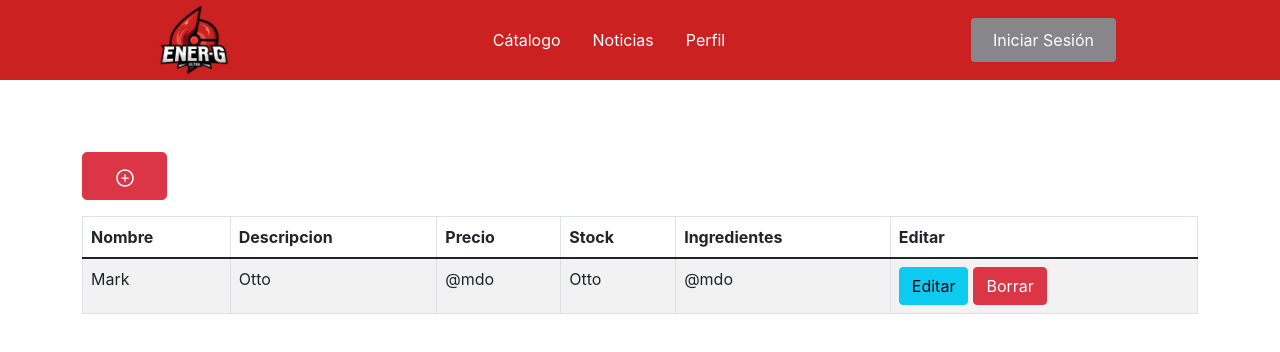
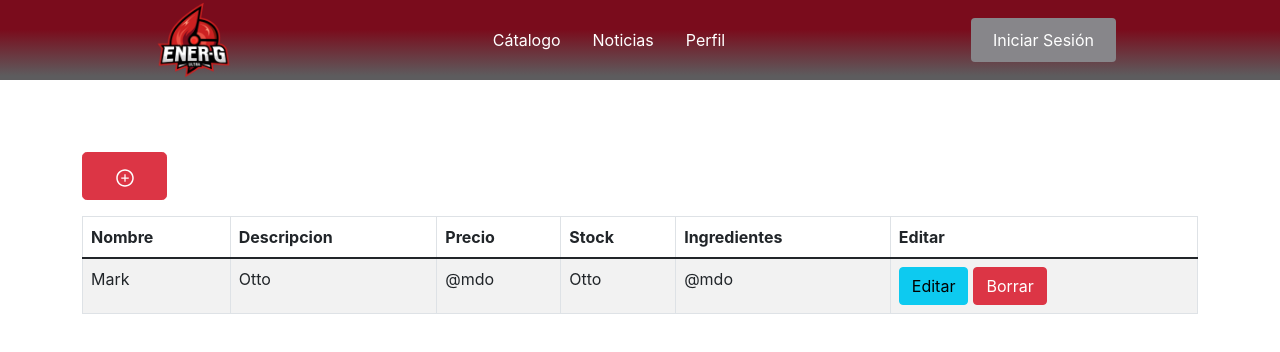
Before and after one commit to victor11s/ENER-G-ULTRA, a React (Create React App) app in the folder energ-1.0/: page /admiAgregarProducto in a window 1280 px wide. Shown: the top 352 px of the page. Built offline with nearby package versions, Linux system fonts and the light colour scheme.

Commit message:
Cambios al Landing NavBar

```diff
--- a/energ-1.0/src/components/Feature2.js
+++ b/energ-1.0/src/components/Feature2.js
@@ -1,6 +1,7 @@
 import React from "react";
 import { Col, Container, Row } from "react-bootstrap";
 import img1 from '../assets/img/LATASF.png'
+import { div } from "./LandingStyle";
 
 
 class Feature2 extends React.Component {
--- a/energ-1.0/src/components/NavComponent.js
+++ b/energ-1.0/src/components/NavComponent.js
@@ -3,7 +3,8 @@ import { NavLink as Link } from 'react-router-dom';
 import styled from 'styled-components';
 
 export const Nav = styled.nav`
-  background: #CC2121;
+background: rgb(93,92,94);
+background: linear-gradient(0deg, rgba(93,92,94,1) 5%, rgba(122,12,28,1) 63%);
   height: 80px;
   display: flex;
   justify-content: space-between;
```
Also changed, not shown: energ-1.0/src/components/LandingStyle.js (added).
